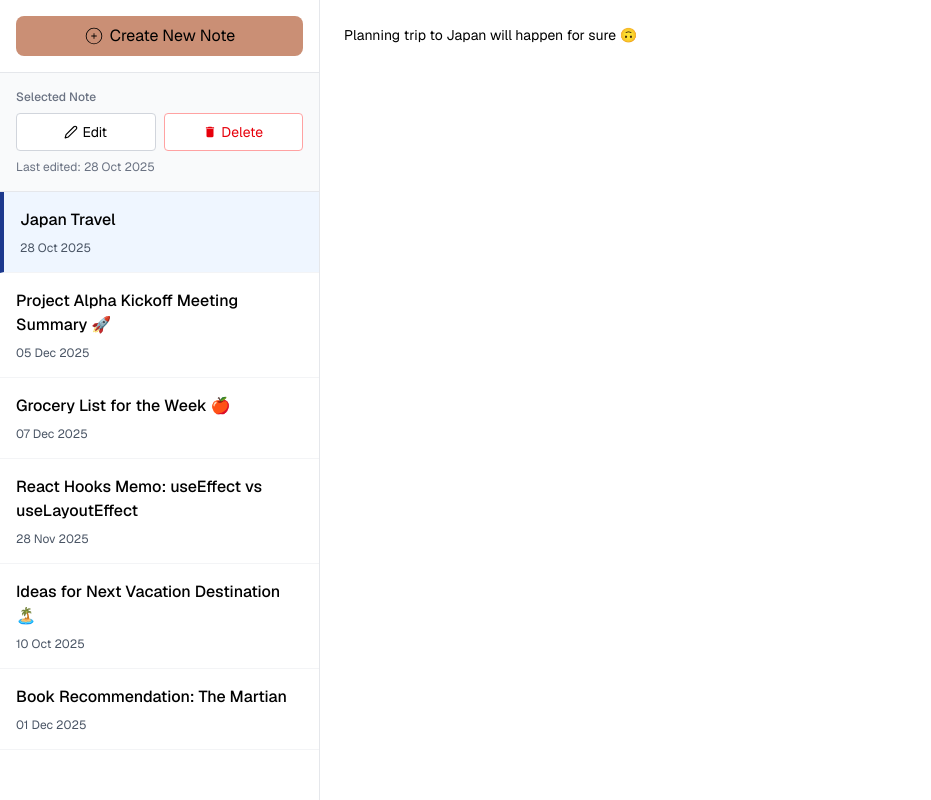
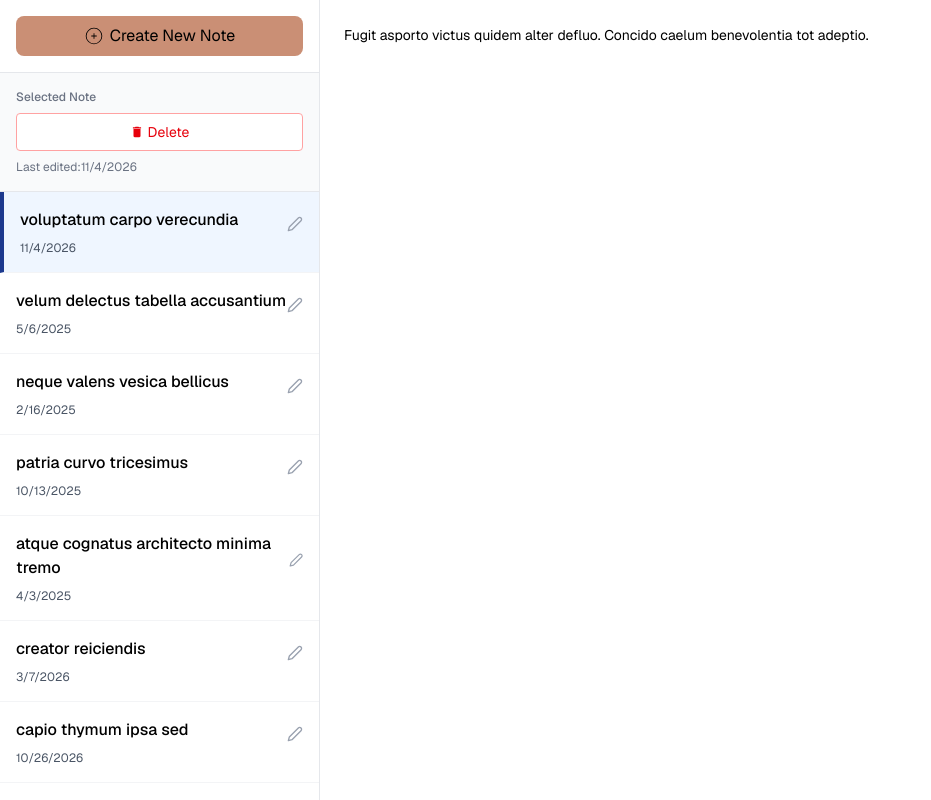
Before and after one commit to ValgusNguyen/blankspace, a Next.js app in the folder frontend/: page / in a window 1280 px wide. Shown: the whole page, without its empty margins (0-931 px from the left). Built offline with nearby package versions, Linux system fonts and the light colour scheme.

Commit message:
refactor: use mock data

```diff
--- a/frontend/package.json
+++ b/frontend/package.json
@@ -10,18 +10,22 @@
     "format": "prettier . --write"
   },
   "dependencies": {
+    "@faker-js/faker": "^10.1.0",
     "iconoir-react": "^7.11.0",
     "lucide-react": "^0.542.0",
+    "luxon": "^3.7.2",
     "next": "15.5.2",
     "react": "19.1.0",
     "react-autosave": "^0.5.0",
     "react-dom": "19.1.0",
     "react-icons": "^5.5.0",
+    "uuid": "^13.0.0",
     "zod": "^4.1.12"
   },
   "devDependencies": {
     "@eslint/eslintrc": "^3",
     "@tailwindcss/postcss": "^4",
+    "@types/luxon": "^3.7.1",
     "@types/node": "^20",
     "@types/react": "^19",
     "@types/react-dom": "^19",
--- a/frontend/src/app/page.tsx
+++ b/frontend/src/app/page.tsx
@@ -1,54 +1,26 @@
 "use client";
+import mockNotes from "@/data/mockNotes";
+import { DateTime } from "luxon";
 import { useRef, useState } from "react";
 import { CiCirclePlus } from "react-icons/ci";
+import { FiEdit2 } from "react-icons/fi";
 import { MdDelete } from "react-icons/md";
-import { FiEdit2 } from "react-icons/fi";
+import { UUIDTypes, v7 as uuidv7 } from "uuid";
+
+type Note = {
+  id: UUIDTypes;
+  title: string;
+  date: Date;
+  content: string;
+};
 
 const NotesApp = () => {
-  const [notes, setNotes] = useState([
-    {
-      title: "Japan Travel",
-      date: "28 Oct 2025",
-      content: "Planning trip to Japan will happen for sure 🙃",
-    },
-    {
-      title: "Project Alpha Kickoff Meeting Summary 🚀",
-      date: "05 Dec 2025",
-      content:
-        "Key takeaways: MVP features finalized. Deadline is end of Q1. Need to schedule follow-up with backend team on API design.",
-    },
-    {
-      title: "Grocery List for the Week 🍎",
-      date: "07 Dec 2025",
-      content:
-        "Milk, eggs, whole-wheat bread, spinach, chicken breast, tomatoes, pasta. Don't forget the dark chocolate!",
-    },
-    {
-      title: "React Hooks Memo: useEffect vs useLayoutEffect",
-      date: "28 Nov 2025",
-      content:
-        "useEffect runs asynchronously after render and paint. useLayoutEffect runs synchronously after render but before paint. Use the latter for DOM measurements.",
-    },
-    {
-      title: "Ideas for Next Vacation Destination 🏝️",
-      date: "10 Oct 2025",
-      content:
-        "Considering Iceland (Northern Lights) or Thailand (beaches and food). Need to check flight prices for February.",
-    },
-    {
-      title: "Book Recommendation: The Martian",
-      date: "01 Dec 2025",
-      content:
-        "Andy Weir's book is a fantastic blend of science and survival. Highly recommend for a thrilling read.",
-    },
-  ]);
+  const [notes, setNotes] = useState(mockNotes);
 
-  const [selectedNoteTitle, setSelectedNoteTitle] = useState("Japan Travel");
-  const [isCreatingNote, setIsCreatingNote] = useState(false);
-  const [newNoteTitle, setNewNoteTitle] = useState("");
-  const [isEditingTitle, setIsEditingTitle] = useState(false);
+  const [selectedNoteTitle, setSelectedNoteTitle] = useState(notes[0].title);
+  const textAreaRef = useRef<HTMLTextAreaElement>(null);
+  const [editedNoteId, setEditedNoteId] = useState<UUIDTypes | null>(null);
   const [editedTitle, setEditedTitle] = useState("");
-  const textAreaRef = useRef<HTMLTextAreaElement>(null);
 
   const currentNote =
     notes.find((note) => note.title === selectedNoteTitle) || notes[0];
@@ -63,47 +35,20 @@ const NotesApp = () => {
     );
   };
 
-  const handleCreateNote = () => {
-    setIsCreatingNote(true);
-    setNewNoteTitle("");
-  };
-
-  const handleSaveNewNote = () => {
-    const trimmedTitle = newNoteTitle.trim();
-
-    if (!trimmedTitle) {
-      alert("Please enter a note title!");
-      return;
-    }
-
-    if (notes.some((note) => note.title === trimmedTitle)) {
-      alert("A note with this title already exists!");
-      return;
-    }
-
+  const handleNewNote = () => {
     const newNote = {
-      title: trimmedTitle,
-      date: new Date().toLocaleDateString("en-GB", {
-        day: "2-digit",
-        month: "short",
-        year: "numeric",
-      }),
+      id: uuidv7(),
+      title: "Untitiled",
+      date: DateTime.now().toJSDate(),
       content: "",
     };
 
     setNotes([newNote, ...notes]);
     setSelectedNoteTitle(newNote.title);
-    setIsCreatingNote(false);
-    setNewNoteTitle("");
 
     if (textAreaRef.current) {
       textAreaRef.current.focus();
     }
-  };
-
-  const handleCancelNewNote = () => {
-    setIsCreatingNote(false);
-    setNewNoteTitle("");
   };
 
   const handleDeleteNote = () => {
@@ -119,52 +64,36 @@ const NotesApp = () => {
     setSelectedNoteTitle(updatedNotes[0].title);
   };
 
-  const handleEditTitle = () => {
-    setIsEditingTitle(true);
-    setEditedTitle(currentNote.title);
+  const handleEditTitle = (note: Note) => {
+    setEditedNoteId(note.id);
+    setEditedTitle(note.title);
   };
 
   const handleSaveTitle = () => {
     const trimmedTitle = editedTitle.trim();
-
     if (!trimmedTitle) {
       alert("Please enter a note title!");
       return;
     }
 
-    if (
-      trimmedTitle !== currentNote.title &&
-      notes.some((note) => note.title === trimmedTitle)
-    ) {
-      alert("A note with this title already exists!");
-      return;
-    }
-
     setNotes((prevNotes) =>
       prevNotes.map((note) =>
-        note.title === selectedNoteTitle
-          ? { ...note, title: trimmedTitle }
-          : note,
+        note.id === editedNoteId ? { ...note, title: trimmedTitle } : note,
       ),
     );
+
     setSelectedNoteTitle(trimmedTitle);
-    setIsEditingTitle(false);
-  };
-
-  const handleCancelEditTitle = () => {
-    setIsEditingTitle(false);
-    setEditedTitle("");
+    setEditedNoteId(null);
   };
 
   return (
     <div className="flex h-screen bg-white text-black">
       {/* Sidebar */}
       <div className="w-80 border-r border-gray-200 flex flex-col">
-        {/* Create Note Button */}
+        {/* New Note Button */}
         <div className="p-4 border-b border-gray-200">
           <button
-            onClick={handleCreateNote}
-            disabled={isCreatingNote}
+            onClick={handleNewNote}
             className="flex items-center cursor-pointer justify-center w-full bg-[#ca8f75] text-black py-2 px-4 rounded-lg hover:bg-[#9e664e] transition disabled:opacity-50 disabled:cursor-not-allowed"
           >
             <CiCirclePlus className="text-xl" />
@@ -172,87 +101,12 @@ const NotesApp = () => {
           </button>
         </div>
 
-        {/* Create Note Form */}
-        {isCreatingNote && (
-          <div className="p-4 border-b border-gray-200 bg-blue-50">
-            <input
-              type="text"
-              value={newNoteTitle}
-              onChange={(e) => setNewNoteTitle(e.target.value)}
-              onKeyDown={(e) => {
-                if (e.key === "Enter") handleSaveNewNote();
-                if (e.key === "Escape") handleCancelNewNote();
-              }}
-              placeholder="Enter note title..."
-              className="w-full px-3 py-2 border border-gray-300 rounded mb-2 outline-none focus:ring-2 focus:ring-blue-500"
-              autoFocus
-            />
-            <div className="flex gap-2">
-              <button
-                onClick={handleSaveNewNote}
-                className="flex-1 px-3 py-1 text-sm bg-blue-600 text-white rounded hover:bg-blue-700 cursor-pointer"
-              >
-                Save
-              </button>
-              <button
-                onClick={handleCancelNewNote}
-                className="flex-1 px-3 py-1 text-sm bg-gray-300 text-black rounded hover:bg-gray-400 cursor-pointer"
-              >
-                Cancel
-              </button>
-            </div>
-          </div>
-        )}
-
-        {/* Edit Title Form */}
-        {isEditingTitle && (
-          <div className="p-4 border-b border-gray-200 bg-green-50">
-            <label className="text-xs font-medium text-gray-700 mb-1 block">
-              Edit Title
-            </label>
-            <input
-              type="text"
-              value={editedTitle}
-              onChange={(e) => setEditedTitle(e.target.value)}
-              onKeyDown={(e) => {
-                if (e.key === "Enter") handleSaveTitle();
-                if (e.key === "Escape") handleCancelEditTitle();
-              }}
-              className="w-full px-3 py-2 border border-gray-300 rounded mb-2 outline-none focus:ring-2 focus:ring-green-500"
-              autoFocus
-            />
-            <div className="flex gap-2">
-              <button
-                onClick={handleSaveTitle}
-                className="flex-1 px-3 py-1 text-sm bg-green-600 text-white rounded hover:bg-green-700 cursor-pointer"
-              >
-                Save
-              </button>
-              <button
-                onClick={handleCancelEditTitle}
-                className="flex-1 px-3 py-1 text-sm bg-gray-300 text-black rounded hover:bg-gray-400 cursor-pointer"
-              >
-                Cancel
-              </button>
-            </div>
-          </div>
-        )}
-
         {/* Selected Note Actions */}
-        {!isCreatingNote && !isEditingTitle && (
         <div className="p-4 border-b border-gray-200 bg-gray-50">
           <div className="text-xs font-medium text-gray-500 mb-2">
             Selected Note
           </div>
           <div className="flex gap-2">
-              <button
-                onClick={handleEditTitle}
-                className="flex-1 flex items-center justify-center gap-1 px-3 py-2 text-sm bg-white border border-gray-300 rounded hover:bg-gray-100 cursor-pointer"
-                title="Edit title"
-              >
-                <FiEdit2 />
-                <span>Edit</span>
-              </button>
             <button
               onClick={handleDeleteNote}
               className="flex-1 flex items-center justify-center gap-1 px-3 py-2 text-sm text-red-600 bg-white border border-red-300 rounded hover:bg-red-50 cursor-pointer"
@@ -262,16 +116,16 @@ const NotesApp = () => {
             </button>
           </div>
           <div className="text-xs text-gray-500 mt-2">
-              Last edited: {currentNote.date}
+            Last edited:
+            {DateTime.fromJSDate(currentNote.date).toLocaleString()}
           </div>
         </div>
-        )}
 
         {/* Notes List */}
         <div className="flex-1 overflow-y-auto">
           {notes.map((note) => (
             <div
-              key={note.title}
+              key={note.id}
               className={`p-4 border-b border-gray-100 cursor-pointer hover:bg-gray-50 ${
                 selectedNoteTitle === note.title
                   ? "bg-blue-50 border-l-4 border-l-blue-900"
@@ -279,8 +133,36 @@ const NotesApp = () => {
               }`}
               onClick={() => setSelectedNoteTitle(note.title)}
             >
+              {editedNoteId === note.id ? (
+                <div className="flex items-center gap-2">
+                  <input
+                    type="text"
+                    value={editedTitle}
+                    onChange={(e) => setEditedTitle(e.target.value)}
+                    onKeyDown={(e) => {
+                      if (e.key === "Enter") handleSaveTitle();
+                      if (e.key === "Escape") setEditedNoteId(null);
+                    }}
+                    className="flex-1 px-1 py-0.5 border border-gray-400 rounded outline-none text-sm"
+                    autoFocus
+                    onClick={(e) => e.stopPropagation()}
+                  />
+                </div>
+              ) : (
+                <div className="flex justify-between items-center">
                   <h3 className="font-medium mb-2">{note.title}</h3>
-              <p className="text-xs text-gray-600">{note.date}</p>
+                  <FiEdit2
+                    className="text-gray-400 hover:text-blue-600"
+                    onClick={(e) => {
+                      e.stopPropagation();
+                      handleEditTitle(note);
+                    }}
+                  />
+                </div>
+              )}
+              <p className="text-xs text-gray-600">
+                {DateTime.fromJSDate(note.date).toLocaleString()}
+              </p>
             </div>
           ))}
         </div>
--- /dev/null
+++ b/frontend/src/data/mockNotes.ts
@@ -0,0 +1,18 @@
+import { faker } from "@faker-js/faker";
+import { v7 as uuidv7 } from "uuid";
+
+const createRandomNote = () => {
+  return {
+    id: uuidv7(),
+    title: faker.lorem.words({ min: 2, max: 5 }),
+    date: faker.date.anytime(),
+    content: faker.lorem.sentences(),
+  };
+};
+
+const MOCK_NOTES_COUNT = 20;
+const mockNotes = Array.from({ length: MOCK_NOTES_COUNT }, () =>
+  createRandomNote(),
+);
+
+export default mockNotes;
```
Also changed, not shown: 1 other file (tests, documents, lock files or other folders). Lines whose indentation alone changed are shown as unchanged.
